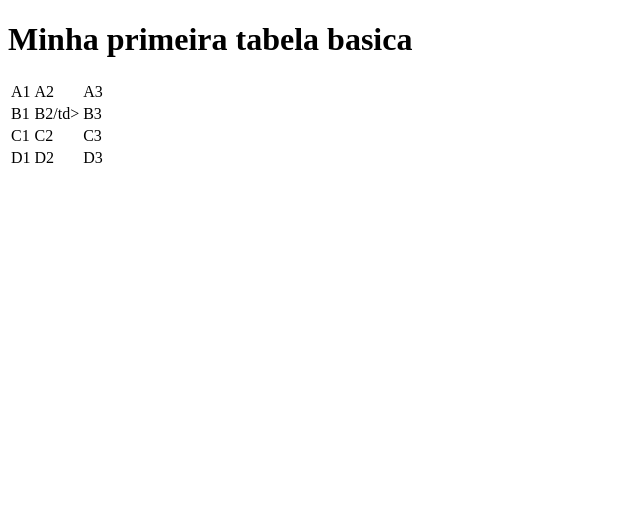
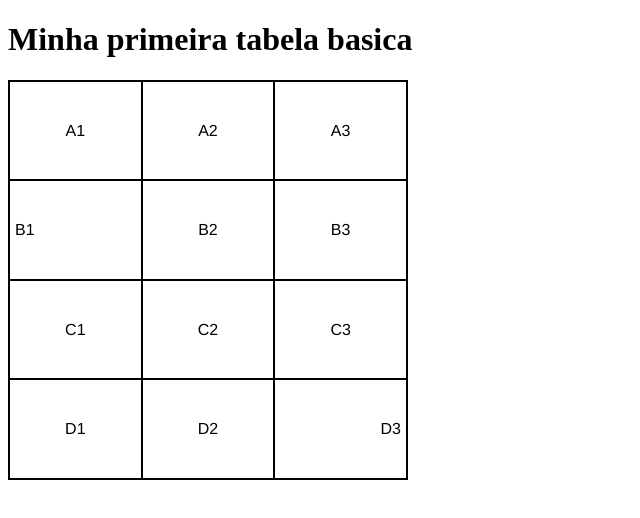
Before and after one commit to anaclaralorena/html-css, a plain HTML site: page exercicios/ex023/tabela.html in a window 1280 px wide. Shown: the whole page, without its empty margins (0-640 px from the left). Drawn offline with Linux system fonts and the light colour scheme.

Commit message:
tabela simples

```diff
--- a/exercicios/ex023/tabela.html
+++ b/exercicios/ex023/tabela.html
@@ -1,10 +1,37 @@
 <!DOCTYPE html>
 <html lang="pt.br">
+
 <head>
     <meta charset="UTF-8">
     <meta name="viewport" content="width=device-width, initial-scale=1.0">
     <title>Primeira Tabela</title>
+    <style>
+        table {
+
+            font-family: 'Franklin Gothic Medium', 'Arial Narrow', Arial, sans-serif;
+            width: 400px;
+            height: 400px;
+            border-collapse: collapse;
+
+        }
+
+
+        td {
+            border: 2px solid black;
+            padding: 5px;
+            text-align: center;
+            vertical-align: middle;
+        }
+
+        .numerob1{
+            text-align: left ;
+        }
+        .numerod3{
+            text-align: right;
+        }
+    </style>
 </head>
+
 <body>
     <h1>Minha primeira tabela basica</h1>
     <table>
@@ -13,21 +40,21 @@
             <td>A2</td>
             <td>A3</td>
         </tr>
+        <tr >
+            <td class="numerob1">B1</td>
+            <td>B2</td>
+            <td>B3</td>
+        </tr>
         <tr>
-            <td>B1</td>
-            <td>B2/td>
-            <td>B3</td>
-         </tr>
-            <tr>
-                <td>C1</td>
-                <td>C2</td>
-                <td>C3</td>
+            <td>C1</td>
+            <td>C2</td>
+            <td>C3</td>
 
         </tr>
-        <tr>
+        <tr >
             <td>D1</td>
             <td>D2</td>
-            <td>D3</td>
+            <td class="numerod3">D3</td>
 
 
 
@@ -37,4 +64,5 @@
     </table>
 
 </body>
+
 </html>
```
